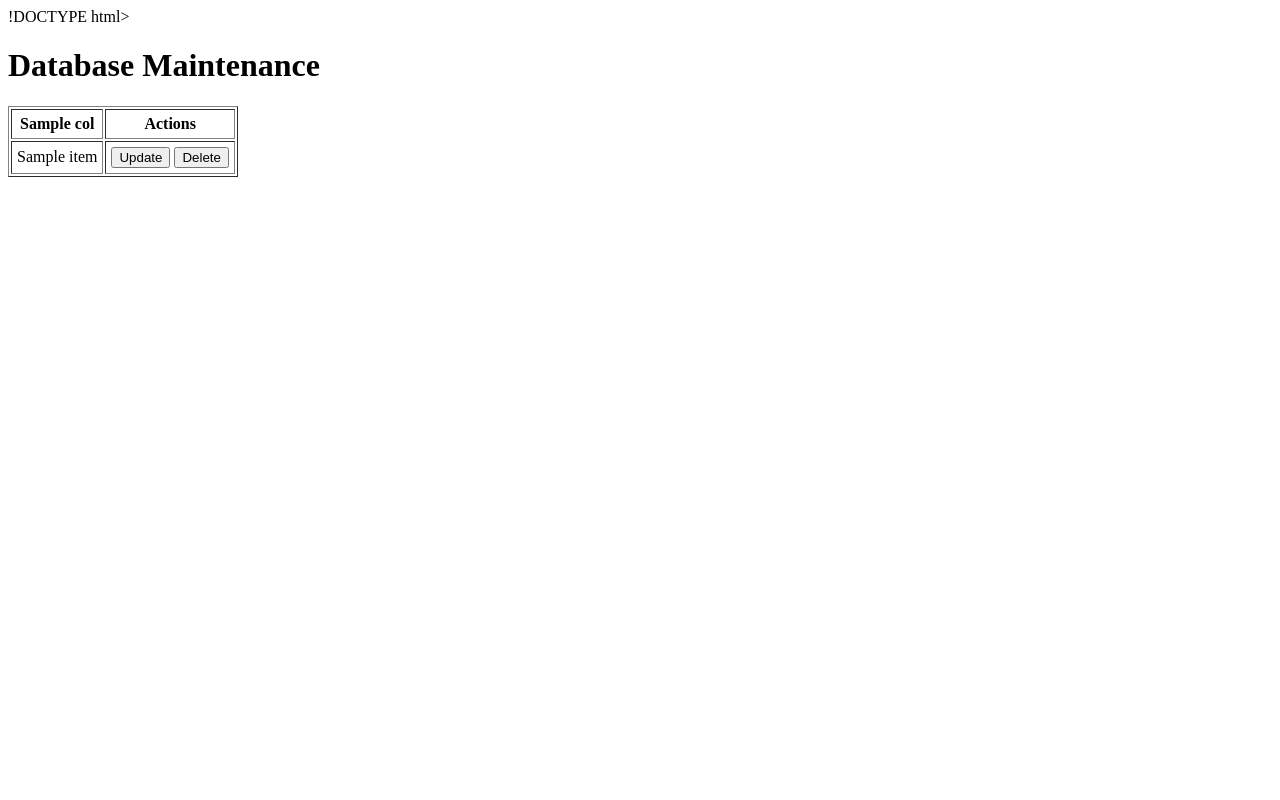
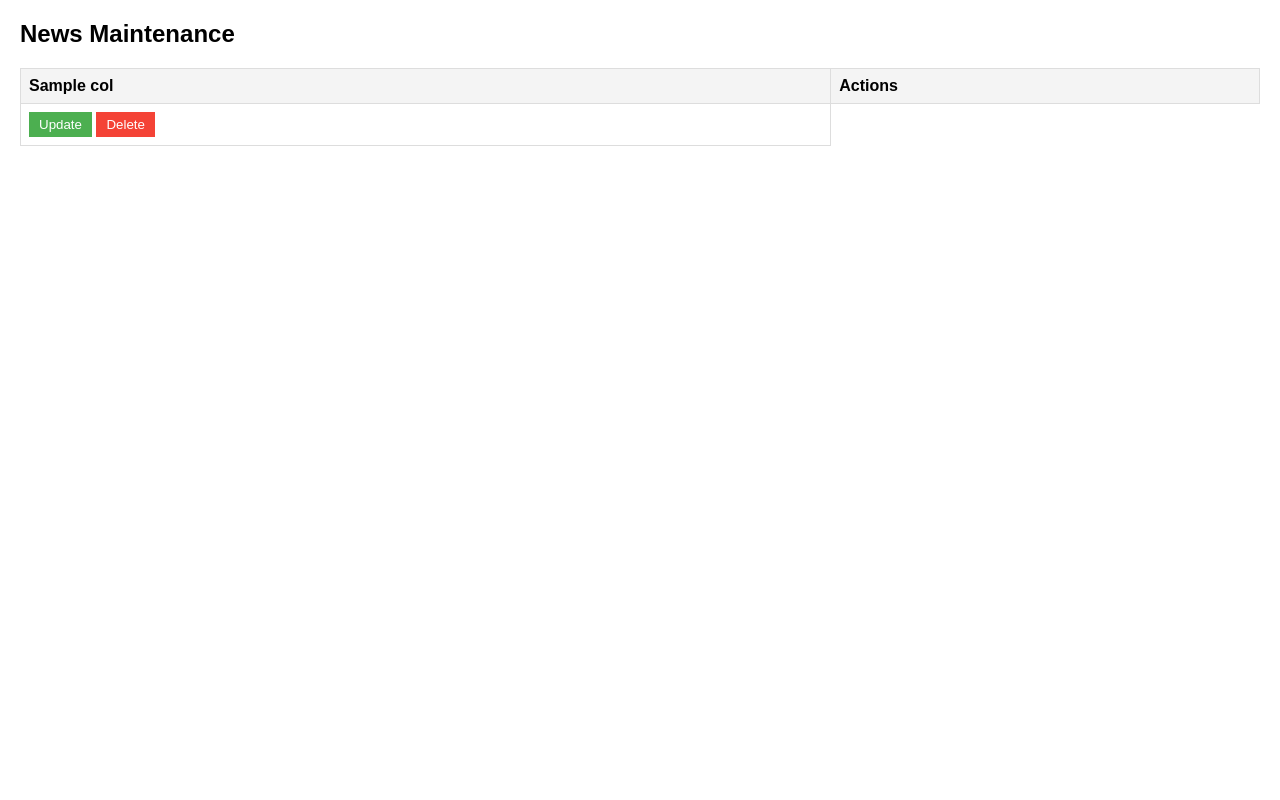
Before and after one commit to elaineling891-ux/GlobalInternationalNews, a FastAPI app: template templates/maintenance.html in a window 1280 px wide. Run offline with FastAPI, Linux system fonts and the light colour scheme; the template is opened without the code that fills it: most values are stand-ins (such as "Sample title", 1, 10 or a date in 2020); parts of the project's set-up code (start-up, migrations or seed data) failed here and were passed over.

Commit message:
Update maintenance.html

```diff
--- a/templates/maintenance.html
+++ b/templates/maintenance.html
@@ -1,12 +1,51 @@
-!DOCTYPE html>
-<html>
+<!DOCTYPE html>
+<html lang="en">
 <head>
     <meta charset="UTF-8">
-  <title>Maintenance</title>
+    <title>News Maintenance</title>
+    <style>
+        body {
+            font-family: Arial, sans-serif;
+            margin: 20px;
+        }
+        table {
+            width: 100%;
+            border-collapse: collapse;
+            margin-bottom: 20px;
+        }
+        th, td {
+            border: 1px solid #ddd;
+            padding: 8px;
+            text-align: left;
+        }
+        th {
+            background-color: #f4f4f4;
+        }
+        form {
+            display: inline;
+        }
+        input[type="text"], textarea {
+            width: 100%;
+            box-sizing: border-box;
+        }
+        .btn {
+            padding: 5px 10px;
+            border: none;
+            cursor: pointer;
+        }
+        .btn-update {
+            background-color: #4CAF50;
+            color: white;
+        }
+        .btn-delete {
+            background-color: #f44336;
+            color: white;
+        }
+    </style>
 </head>
 <body>
-  <h1>Database Maintenance</h1>
-  <table border="1" cellpadding="5">
+    <h2>News Maintenance</h2>
+    <table>
         <thead>
             <tr>
                 {% for col in columns %}
@@ -18,15 +57,21 @@
         <tbody>
             {% for row in rows %}
             <tr>
-        {% for item in row %}
-        <td>{{ item }}</td>
+                <form method="post" action="/update/{{ row[0] }}">
+                    {% for col, value in zip(columns, row) %}
+                        {% if col == "id" or col == "created_at" %}
+                            <td>{{ value }}</td>
+                        {% elif col == "content" %}
+                            <td><textarea name="content">{{ value }}</textarea></td>
+                        {% else %}
+                            <td><input type="text" name="{{ col }}" value="{{ value }}"></td>
+                        {% endif %}
                     {% endfor %}
                     <td>
-          <form action="/update/{{ row[0] }}" method="post" style="display:inline;">
-            <button type="submit">Update</button>
+                        <button type="submit" class="btn btn-update">Update</button>
                 </form>
-          <form action="/delete/{{ row[0] }}" method="post" style="display:inline;">
-            <button type="submit">Delete</button>
+                <form method="post" action="/delete/{{ row[0] }}" onsubmit="return confirm('Delete this item?');">
+                        <button type="submit" class="btn btn-delete">Delete</button>
                 </form>
                     </td>
             </tr>
```
Lines whose indentation alone changed are shown as unchanged.
